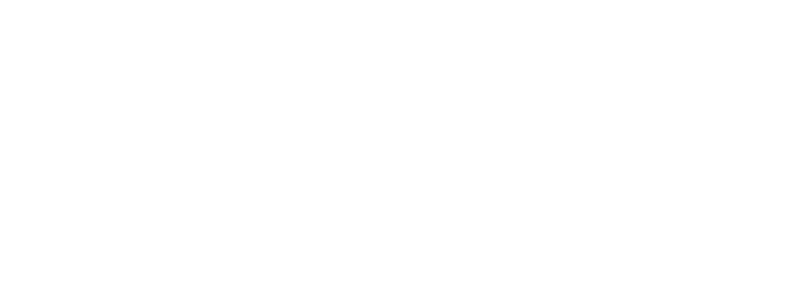
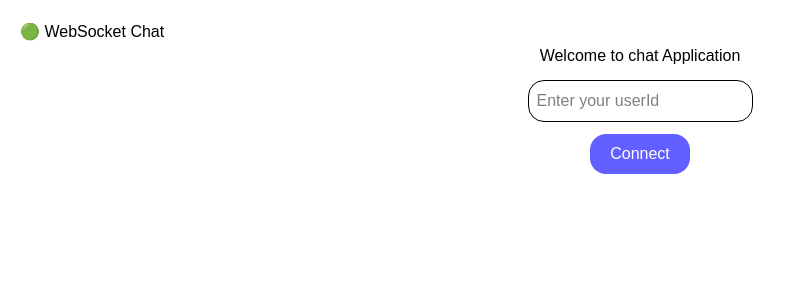
Before and after one commit to ranjit1024/Chat, a React (Vite) app in the folder chat/: page / in a window 1280 px wide. Shown: the top 300 px of the page, without its empty margins (0-795 px from the left). Built offline with nearby package versions, Linux system fonts and the light colour scheme.

Commit message:
done with basic chat

```diff
--- a/chat/src/App.tsx
+++ b/chat/src/App.tsx
@@ -8,8 +8,6 @@
     <BrowserRouter>
     <Routes>
     <Route path='/' element={<Home/>}/>
-
-
     </Routes>
     </BrowserRouter>
   )
--- a/chat/src/pages/chat.tsx
+++ /dev/null
@@ -1,65 +0,0 @@
-import { useEffect, useRef, useState } from "react";
-interface Message {
-  from: string;
-  text: string;
-}
-export function Chat() {
-  const socket = new WebSocket("ws://localhost:3000");
-
-  const send = useRef<HTMLInputElement>(null);
-  const socketRef = useRef<WebSocket | null>(null);
-
-  const [text, setText] = useState<Message[]>([]);
-  const [messageText, setMessageText] = useState("");
-
-
-  const sendMessage = () => {
-    if (socketRef.current && socketRef.current.readyState === WebSocket.OPEN) {
-      socketRef.current.send(
-        JSON.stringify({
-          type: "send",
-          to: 1212,
-          text: messageText,
-        })
-      );
-      setText((prev) => [...prev, { from: "Me", text: messageText }]);
-      setMessageText("");
-    }
-  };
-
-  return (
-    <div className="flex flex-col  h-[97vh] w-[100vw] justify-end items-center ">
-      <div className="flex gap-4">
-        <input
-          type="text"
-          ref={send}
-          placeholder="enter text"
-          className="w-[90vw] border p-3 rounded-xl"
-          onChange={(e) => {
-            setMessageText(e.target.value);
-          }}
-        />
-        <div
-          onClick={sendMessage}
-          className="p-2 bg-gray-200 rounded-2xl flex hover:cursor-pointer hover:bg-gray-300 "
-        >
-          <img
-            width="30"
-            height=""
-            src="https://img.icons8.com/pulsar-line/50/sent.png"
-            alt="sent"
-          />
-        </div>
-      </div>
-    </div>
-  );
-}
-function Send({ text }: { text: string | undefined }) {
-  return (
-    <div className="flex w-[85vw] mb-5  items-end justify-end ">
-      <div className="px-3 py-1 rounded-xl text-gray-900 font-medium bg-blue-300">
-        {text}
-      </div>
-    </div>
-  );
-}
--- a/chat/src/pages/home.tsx
+++ b/chat/src/pages/home.tsx
@@ -1,29 +1,86 @@
-import  { useState, useRef }  from "react";
+import { useState, useRef } from "react";
 
 interface Message {
-  from: string,
-  text: string
+  from: string;
+  text: string;
 }
 
-export function Home(){
-  const [userId, setUserid] = useState('');
-  const [connectd, setConnectd] = useState(false);
-  const [toUserid, setTouserId] = useState('');
-  const [messageText, setMessageText] = useState('');
+export function Home() {
+  const [userId, setUserid] = useState("");
+  const [connected, setconnected] = useState(false);
+  const [toUserid, setTouserId] = useState("");
+  const [messageText, setMessageText] = useState("");
   const [messages, setMessages] = useState<Message[]>([]);
   const socketRef = useRef<WebSocket | null>(null);
 
-  const connectWebSocket = () =>{
+  const connectWebSocket = () => {
     const socket = new WebSocket("ws://localhost:3000");
 
-    socket.onopen = () =>{
-      socket.send(JSON.stringify({type:'register', userId}));
-      setConnectd(true);
+    socket.onopen = () => {
+      socket.send(JSON.stringify({ type: "register", userId }));
+      setconnected(true);
+    };
+
+    socket.onmessage = (event) => {
+      const data = JSON.parse(event.data);
+      setMessages((prev) => [...prev, { from: data.from, text: data.text }]);
+      console.log(messages);
+    };
+
+    socket.onerror = (err) => {
+      console.error("WebSocket error:", err);
+    };
+
+    socketRef.current = socket;
+  };
+
+   const sendMessage = () => {
+    if (socketRef.current && socketRef.current.readyState === WebSocket.OPEN) {
+      socketRef.current.send(
+        JSON.stringify({
+          type: 'send',
+          to: toUserid,
+          text: messageText,
+        })
+      );
+      setMessages((prev) => [...prev, { from: 'Me', text: messageText }]);
+      setMessageText('');
     }
+  };
+  return (
+   <div style={{ padding: 20, fontFamily: 'sans-serif' }}>
+      <h2>🟢 WebSocket Chat</h2>
+  {
+    !connected ? (
+      <div className="flex flex-col items-center justify-center">
+        <span>Welcome to chat Application</span>
+        <input value={userId} onChange={(e)=>{
+          setUserid(e.target.value)
+        }} type="text" placeholder="Enter your userId " className="m-3 border p-2 rounded-2xl" name="" id="" />
+        <button onClick={connectWebSocket} className="px-5 py-2 bg-indigo-500 rounded-2xl text-white">Connect</button>
+      </div>
+    ):(
+      <div className="flex justify-center">
+         <input value={toUserid} onChange={(e)=>{
+          setTouserId(e.target.value)
+        }} type="text" placeholder="Enter Sender userId " className="m-3 border p-2 rounded-2xl" name="" id="" />
+         <input value={messageText} onChange={(e)=>{
+          setMessageText(e.target.value)
+        }} type="text" placeholder="Enter Message" className="m-3 border p-2 rounded-2xl" name="" id="" />
 
+        <button onClick={sendMessage} className="px-5 py-2 bg-indigo-500 rounded-2xl text-white">send</button>
 
+          <div style={{ marginTop: 20 }}>
+            <h4>Messages:</h4>
+            {messages.map((msg, i) => (
+              <div key={i}>
+                <strong>{msg.from}:</strong> {msg.text}
+              </div>
+            ))}
+          </div>
+      </div>
+    )
   }
-  return <div>
-
   </div>
-}
+)
+};
```
Also changed, not shown: 1 other file (tests, documents, lock files or other folders).
